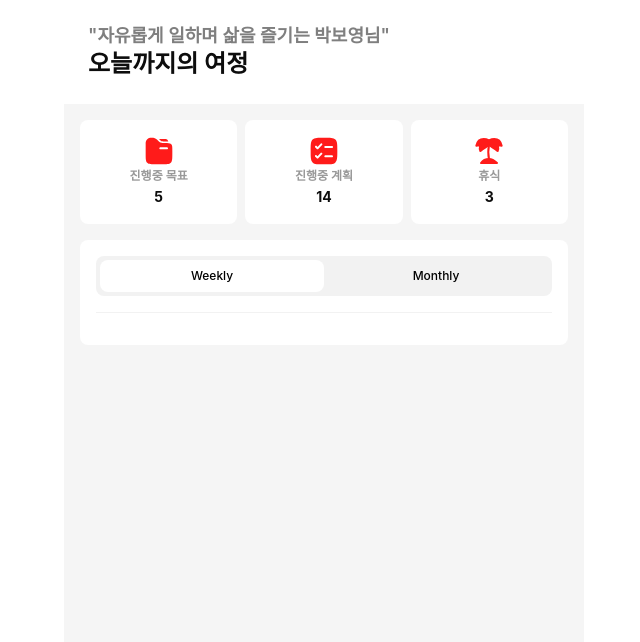
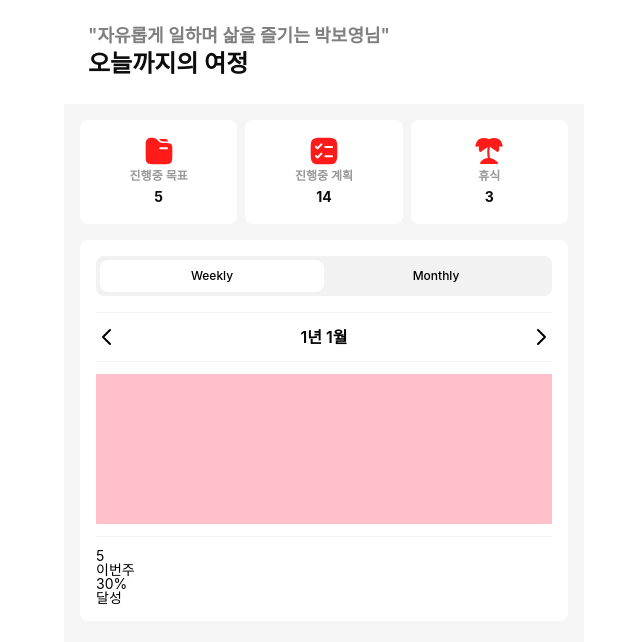
Before and after one commit to sephinek/mvp_project, a React (Vite) app: page /statistics in a window 1280 px wide. Shown: the top 642 px of the page, without its empty margins (316-956 px from the left). Built offline with nearby package versions, Linux system fonts and the light colour scheme; a web font is replaced by a local one.

Commit message:
메인화면 목표/계획 타이틑 부분 패딩값 추가 후 부분 스타일 수정

```diff
--- a/src/components/atoms/SectionTitle/index.module.css
+++ b/src/components/atoms/SectionTitle/index.module.css
@@ -1,6 +1,7 @@
 .titleContainer {
   display: flex;
   gap: var(--spacing-3xs);
+  padding: 16px;
 }
 
 .titleEn {
--- /dev/null
+++ b/src/components/atoms/StatisticsPlanList/index.jsx
@@ -0,0 +1,18 @@
+import styles from './index.module.css'
+
+const StatisticsPlanList = ({ children, ...rest }) => {
+    return (
+        <ul className={styles.statisticsPlanList}>
+            <li className={styles.statisticsPlan}>
+                <p className={styles.statisticsName}>5</p>
+                <div className={styles.statisticsStatus}>
+                    <p>이번주</p>
+                    <span>30%</span>
+                    <p>달성</p>
+                </div>
+          </li>
+        </ul>
+    )
+}
+
+export default StatisticsPlanList
--- /dev/null
+++ b/src/components/atoms/StatisticsPlanList/index.module.css
@@ -0,0 +1,46 @@
+.statusCardList {
+    display: grid;
+    grid-template-columns: 1fr 1fr 1fr;
+    grid-gap: 8px;
+    width: 100%;
+}
+.statusCard {
+    width: 100%;
+    height: 104px;
+    background-color: var(--color-white);
+    border-radius: 8px;
+    display: flex;
+    flex-direction: column;
+    gap:2px;
+    align-items: center;
+    justify-content: center;
+}
+.statusIcon {
+    width: 32px;
+    height: 32px;
+    background-repeat: no-repeat;
+    background-position: center;
+    background-size: 100% auto;
+}
+/* image */
+.statusCardList > li:nth-child(1) .statusIcon {
+    background-image: url(../../../assets/icons/solar/solar-folder-files.svg);
+}
+.statusCardList > li:nth-child(2) .statusIcon {
+    background-image: url(../../../assets/icons/solar/solar-checklist.svg);
+}
+.statusCardList > li:nth-child(3) .statusIcon {
+    background-image: url(../../../assets/icons/solar/solar-vacation.svg);
+}
+.stausTitle {
+    color: var(--color-grey-400);
+    font-size: var(--font-size-sm);
+    font-weight: var(--font-weight-semibold);
+    line-height: 14px;
+}
+.statusCount {
+    color: var(--color-grey-900);
+    font-size: var(--font-size-m);
+    font-weight: var(--font-weight-bold);
+    line-height: 24px;
+}
--- a/src/components/molecules/Goals/index.jsx
+++ b/src/components/molecules/Goals/index.jsx
@@ -6,7 +6,7 @@ export default function Goals({ goals }) {
   return (
     <section className={styles.goalsContainer}>
       <SectionTitle titleEn='Goals' titleKr='목표' />
-
+      <div className={styles.goalWrap}>
         <ul className={styles.goalsList}>
           {goals.map((goal) => (
             <GoalItem
@@ -18,6 +18,7 @@ export default function Goals({ goals }) {
             />
           ))}
         </ul>
+      </div>
     </section>
   );
 }
--- a/src/components/molecules/Goals/index.module.css
+++ b/src/components/molecules/Goals/index.module.css
@@ -1,12 +1,15 @@
 .goalsContainer {
   background-color: var(--color-white);
-  padding: 16px;
+  padding-bottom: 8px;
+}
+.goalWrap {
+  padding: 0 16px;
 }
 .goalsList {
   width: 100%;
   display: flex;
-  gap: 16px;
-  padding: 16px 0;
+  gap: 12px;
+  padding-bottom: 16px;
   overflow-x: scroll;
   scrollbar-width: thin;
   scrollbar-color: #999 white;
--- a/src/components/molecules/Plans/index.jsx
+++ b/src/components/molecules/Plans/index.jsx
@@ -35,8 +35,10 @@ export default function Plans({ goals }) {
   return (
     <section className={styles.planContainer}>
       <SectionTitle titleEn='Plans' titleKr='계획' />
-      <PlansCalender current={currentDate} setCurrent={handleCurrentDate} />
-      <PlansList plans={plans} />
+      <div className={styles.planWrap}>
+        <PlansCalender current={currentDate} setCurrent={handleCurrentDate} />
+        <PlansList plans={plans} />
+      </div>
     </section>
   );
 }
--- a/src/components/molecules/Plans/index.module.css
+++ b/src/components/molecules/Plans/index.module.css
@@ -1,7 +1,9 @@
 .planContainer {
   background-color: var(--color-white);
-  padding: 16px;
   display: flex;
   flex-direction: column;
   height: 100%;
 }
+.planWrap {
+  padding: 16px;
+}
--- a/src/pages/Statistics/index.jsx
+++ b/src/pages/Statistics/index.jsx
@@ -4,6 +4,9 @@ import StatisticsProfile from '../../components/atoms/StatisticsProfile';
 import styles from './index.module.css';
 import StatisticsStatusCard from '../../components/atoms/StatisticsStatusCard';
 import StatisticsPeriodTabs from '../../components/atoms/StatisticsPeriodTabs';
+import ChevronLeftButton from '../../components/common/Icons/ChevronLeftButton';
+import ChevronRightButton from '../../components/common/Icons/ChevronRightButton';
+import StatisticsPlanList from '../../components/atoms/StatisticsPlanList';
 
 export default function Reflection() {
   const { state, routePage } = useNavigationPage();
@@ -17,6 +20,18 @@ export default function Reflection() {
           <div className={styles.contentBox}>
             <StatisticsPeriodTabs></StatisticsPeriodTabs>
             <span></span>
+            <div className={styles.yearAndMonthBar}>
+              <ChevronLeftButton></ChevronLeftButton>
+                <div className={styles.yearnAndMonthBox}>
+                  <span>1년</span>
+                  <span>1월</span>
+                </div>
+              <ChevronRightButton></ChevronRightButton>
+            </div>
+            <span></span>
+            <div className={styles.graph}></div>
+            <span></span>
+            <StatisticsPlanList></StatisticsPlanList>
           </div>
 
         </div>
--- a/src/pages/Statistics/index.module.css
+++ b/src/pages/Statistics/index.module.css
@@ -23,5 +23,36 @@
   width: 100%;
   height: 1px;
   background-color: var(--color-grey-50);
-  margin: 16px 0;
+  margin: 12px 0;
 }
+
+/* Year and Month Bar starts */
+.yearAndMonthBar {
+  display: flex;
+  justify-content: space-between;
+  align-items: center;
+  font-size: var(--font-size-lg);
+  font-weight: var(--font-weight-semibold);
+  line-height: 1.25;
+}
+
+.yearnAndMonthBox {
+  display: flex;
+  align-items: baseline;
+  gap: var(--spacing-3xs);
+}
+
+.chevronBtn {
+  margin: var(--spacing-m) 0;
+}
+
+.chevronIcon {
+  filter: invert(50%) sepia(0%) saturate(0%) hue-rotate(0deg) brightness(100%)
+    contrast(100%);
+}
+
+.graph {
+  width: 100%;
+  height: 150px;
+  background-color: pink;
+}
```
Lines whose indentation alone changed are shown as unchanged.
